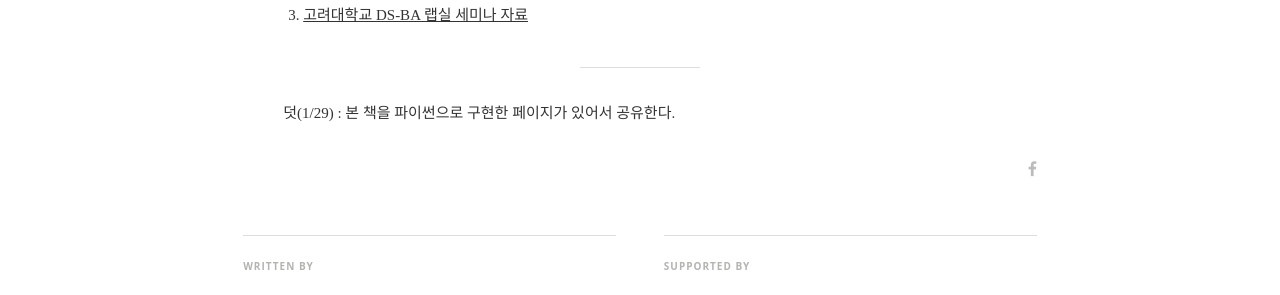
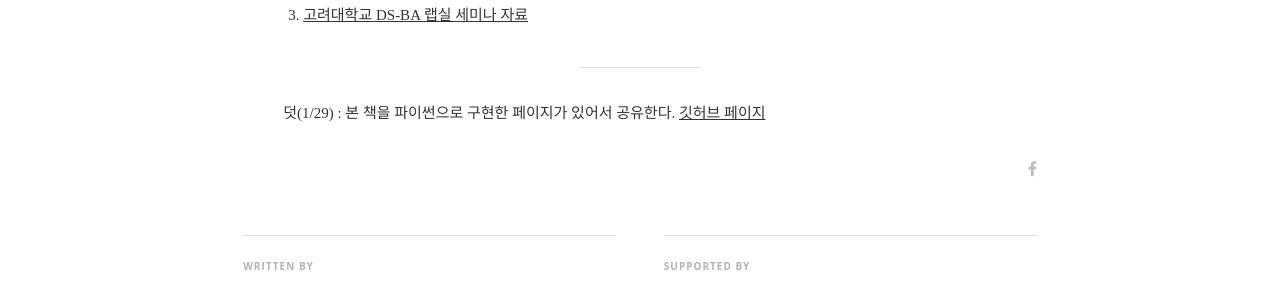
Before and after one commit to otzslayer/deprecated-blog, a Jekyll site: the page built from _posts/machine_learning/2016-01-08-an_introduction_to_statistical_learning.markdown, in a window 1280 px wide and 900 px high, scrolled down 1385 px. Shown: the part 155-450 px from the top of the window. Built offline with Jekyll 4.4.1, drawn with Linux system fonts in a browser that asks for light colours; nearby versions of some CDN libraries; some web fonts are replaced; Markdown is read by kramdown in place of the engine named in the settings.

Commit message:
160129 ISLR Python

```diff
--- a/_posts/machine_learning/2016-01-08-an_introduction_to_statistical_learning.markdown
+++ b/_posts/machine_learning/2016-01-08-an_introduction_to_statistical_learning.markdown
@@ -25,4 +25,4 @@ image: /assets/article_images/2016-01-08-an_introduction_to_statistical_learning
 
 * * *
 덧(1/29) : 본 책을 파이썬으로 구현한 페이지가 있어서 공유한다.
-[](https://github.com/JWarmenhoven/ISLR-python)
+[깃허브 페이지](https://github.com/JWarmenhoven/ISLR-python)
```
